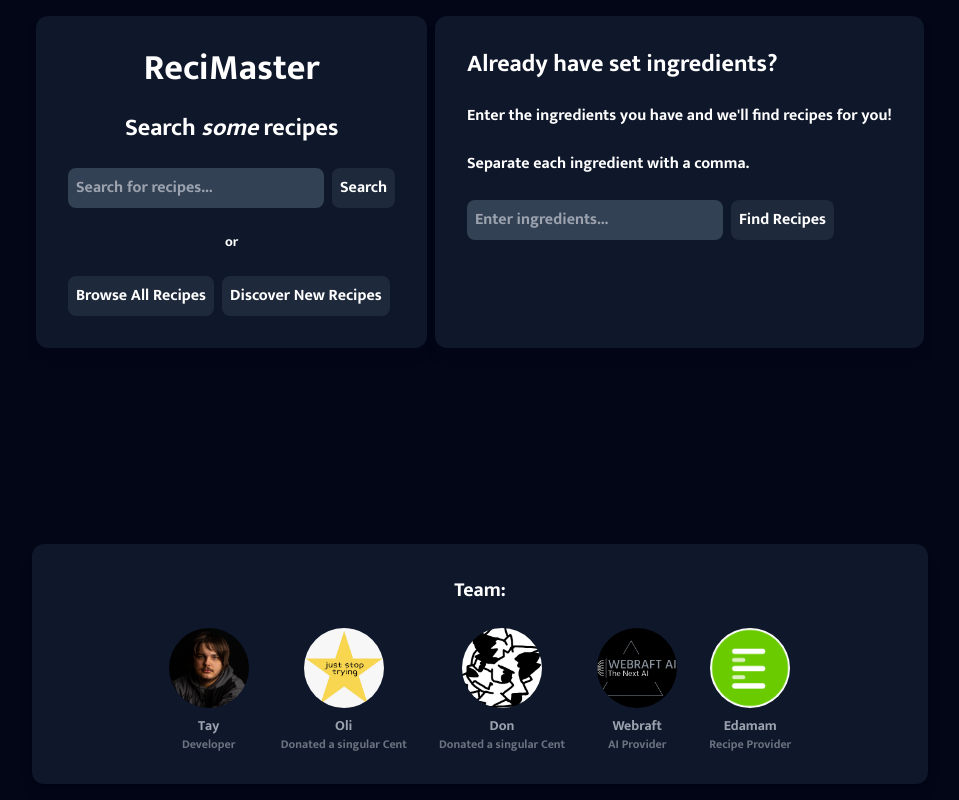
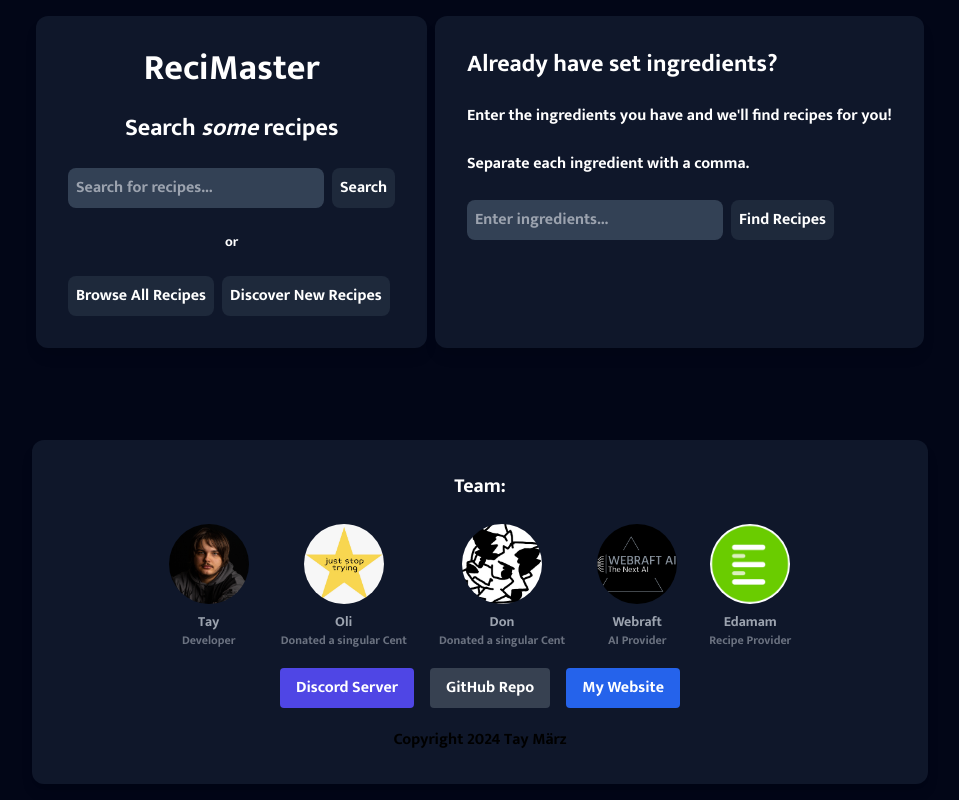
Before and after one commit to taynotfound/recimaster, a Next.js app: page / in a window 1280 px wide. Shown: the whole page, without its empty margins (160-1119 px from the left). Built offline with nearby package versions, Linux system fonts and the light colour scheme.

Commit message:
Some improvements

```diff
--- a/app/page.js
+++ b/app/page.js
@@ -97,6 +97,35 @@ export default function Home() {
             </div>
           ))}
         </div>
+        <div className="container mx-auto flex justify-center space-x-4 p-5 rounded-lg">
+          <a
+            href="https://discord.gg/C2bAXnYXzm"
+            target="_blank"
+            rel="noopener noreferrer"
+            className="bg-indigo-600 hover:bg-indigo-700 text-white font-bold py-2 px-4 rounded transition duration-300"
+          >
+            Discord Server
+          </a>
+          <a
+            href="https://github.com/taynotfound/recimaster"
+            target="_blank"
+            rel="noopener noreferrer"
+            className="bg-gray-700 hover:bg-gray-800 text-white font-bold py-2 px-4 rounded transition duration-300"
+          >
+            GitHub Repo
+          </a>
+          <a
+            href="https://taynotfound.xyz"
+            target="_blank"
+            rel="noopener noreferrer"
+            className="bg-blue-600 hover:bg-blue-700 text-white font-bold py-2 px-4 rounded transition duration-300"
+          >
+            My Website
+          </a>
+        </div>
+        <div className="container mx-auto flex justify-center space-x-4 rounded-lg">
+        <p className="justify-center">Copyright 2024 Tay März</p>
+        </div>
       </div>
 
 
--- a/app/recipes/page.js
+++ b/app/recipes/page.js
@@ -202,6 +202,39 @@ href={`/recipes/recipe?q=${recipe.uri.split('_').pop()}`}
           ↑
         </button>
       )}
+       <div className="w-full max-w-4xl bg-slate-900 rounded-xl shadow-lg p-8 mt-24">
+
+        <div className="container mx-auto flex justify-center space-x-4 p-5 rounded-lg">
+          <a
+            href="https://discord.gg/C2bAXnYXzm"
+            target="_blank"
+            rel="noopener noreferrer"
+            className="bg-indigo-600 hover:bg-indigo-700 text-white font-bold py-2 px-4 rounded transition duration-300"
+          >
+            Discord Server
+          </a>
+          <a
+            href="https://github.com/taynotfound/recimaster"
+            target="_blank"
+            rel="noopener noreferrer"
+            className="bg-gray-700 hover:bg-gray-800 text-white font-bold py-2 px-4 rounded transition duration-300"
+          >
+            GitHub Repo
+          </a>
+          <a
+            href="https://taynotfound.xyz"
+            target="_blank"
+            rel="noopener noreferrer"
+            className="bg-blue-600 hover:bg-blue-700 text-white font-bold py-2 px-4 rounded transition duration-300"
+          >
+            My Website
+          </a>
+        </div>
+        <div className="container mx-auto flex justify-center space-x-4 rounded-lg">
+        <p className="justify-center">Copyright 2024 Tay März</p>
+        </div>
+      </div>
+
     </main>
   );
 }
--- a/app/recipes/recipe/page.js
+++ b/app/recipes/recipe/page.js
@@ -123,11 +123,20 @@ export default function RecipePage() {
     setIsLoadingInstructions(false);
   };
 
-  if (loading) return <p className="text-white text-xl">Loading...</p>;
+  if (loading) return (
+    <main className="flex min-h-screen flex-col items-center justify-start bg-slate-950 p-4">
+
+    <div>
+    <p className="text-white text-xl">Cooking up the ingredients...</p>
+    <Image src="https://media3.giphy.com/media/YoKaNSoTHog8Y3550r/source.gif" alt="Cooking" width={300} height={300} />
+    </div>
+  <p className="text-white text-xl">Loading...</p>
+  </main>);
   if (!recipe) return <p className="text-white text-xl">Recipe not found.</p>;
 
   return (
     <main className="flex min-h-screen flex-col items-center justify-start bg-slate-950 p-4">
+
       <h1 className="text-4xl text-white font-bold mb-8">{recipe.label}</h1>
       <div className="w-full max-w-6xl flex flex-col md:flex-row gap-8">
         <div className="md:w-1/3">
@@ -201,6 +210,39 @@ export default function RecipePage() {
           </div>
         </div>
       </div>
+      <div className="w-full max-w-4xl bg-slate-900 rounded-xl shadow-lg p-8 mt-24">
+
+        <div className="container mx-auto flex justify-center space-x-4 p-5 rounded-lg">
+          <a
+            href="https://discord.gg/C2bAXnYXzm"
+            target="_blank"
+            rel="noopener noreferrer"
+            className="bg-indigo-600 hover:bg-indigo-700 text-white font-bold py-2 px-4 rounded transition duration-300"
+          >
+            Discord Server
+          </a>
+          <a
+            href="https://github.com/taynotfound/recimaster"
+            target="_blank"
+            rel="noopener noreferrer"
+            className="bg-gray-700 hover:bg-gray-800 text-white font-bold py-2 px-4 rounded transition duration-300"
+          >
+            GitHub Repo
+          </a>
+          <a
+            href="https://taynotfound.xyz"
+            target="_blank"
+            rel="noopener noreferrer"
+            className="bg-blue-600 hover:bg-blue-700 text-white font-bold py-2 px-4 rounded transition duration-300"
+          >
+            My Website
+          </a>
+        </div>
+        <div className="container mx-auto flex justify-center space-x-4 rounded-lg">
+        <p className="justify-center">Copyright 2024 Tay März</p>
+        </div>
+      </div>
+
     </main>
   );
 }
```
